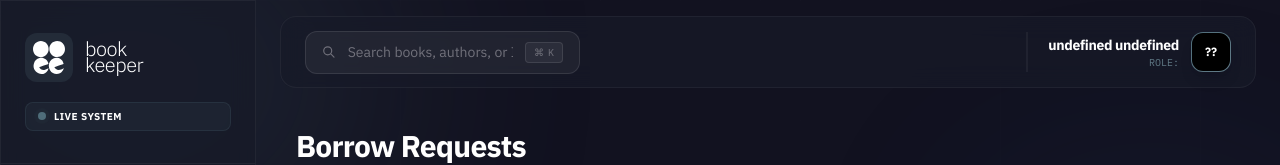
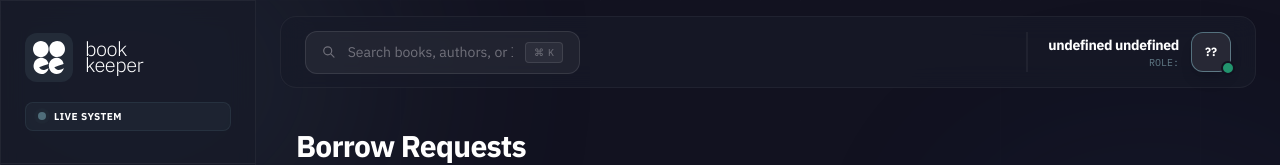
Before and after one commit to Ferdus615/Library_Management_Frontend, a Next.js app: page /admin/borrow-request in a window 1280 px wide. Shown: the top 165 px of the page. Built offline with nearby package versions, Linux system fonts and the light colour scheme; no server answers.

Commit message:
fixed minor issues in admin topbar

```diff
--- a/components/admin/AdminTopbar.tsx
+++ b/components/admin/AdminTopbar.tsx
@@ -79,9 +79,10 @@ export default function AdminTopbar({ onMenuClick }: AdminTopbarProps) {
           </span>
         </div>
         <div className="w-10 h-10 rounded-xl bg-gradient-to-br from-(--clr-primary-a0) to-(--clr-primary-a10) p-[1px] shadow-lg shadow-(--clr-primary-a0)/20">
-          <div className="w-full h-full rounded-[11px] bg-(--clr-dark-a0) flex items-center justify-center text-xs font-black text-white">
+          <div className="w-full h-full rounded-[11px] bg-(--clr-surface-a10) flex items-center justify-center text-xs font-black text-white">
             {getInitials()}
           </div>
+          <div className="absolute bottom-3 right-5 w-3.5 h-3.5 bg-(--clr-success-a0) border-2 border-(--clr-surface-a0) rounded-full" />
         </div>
       </div>
     </header>
```
